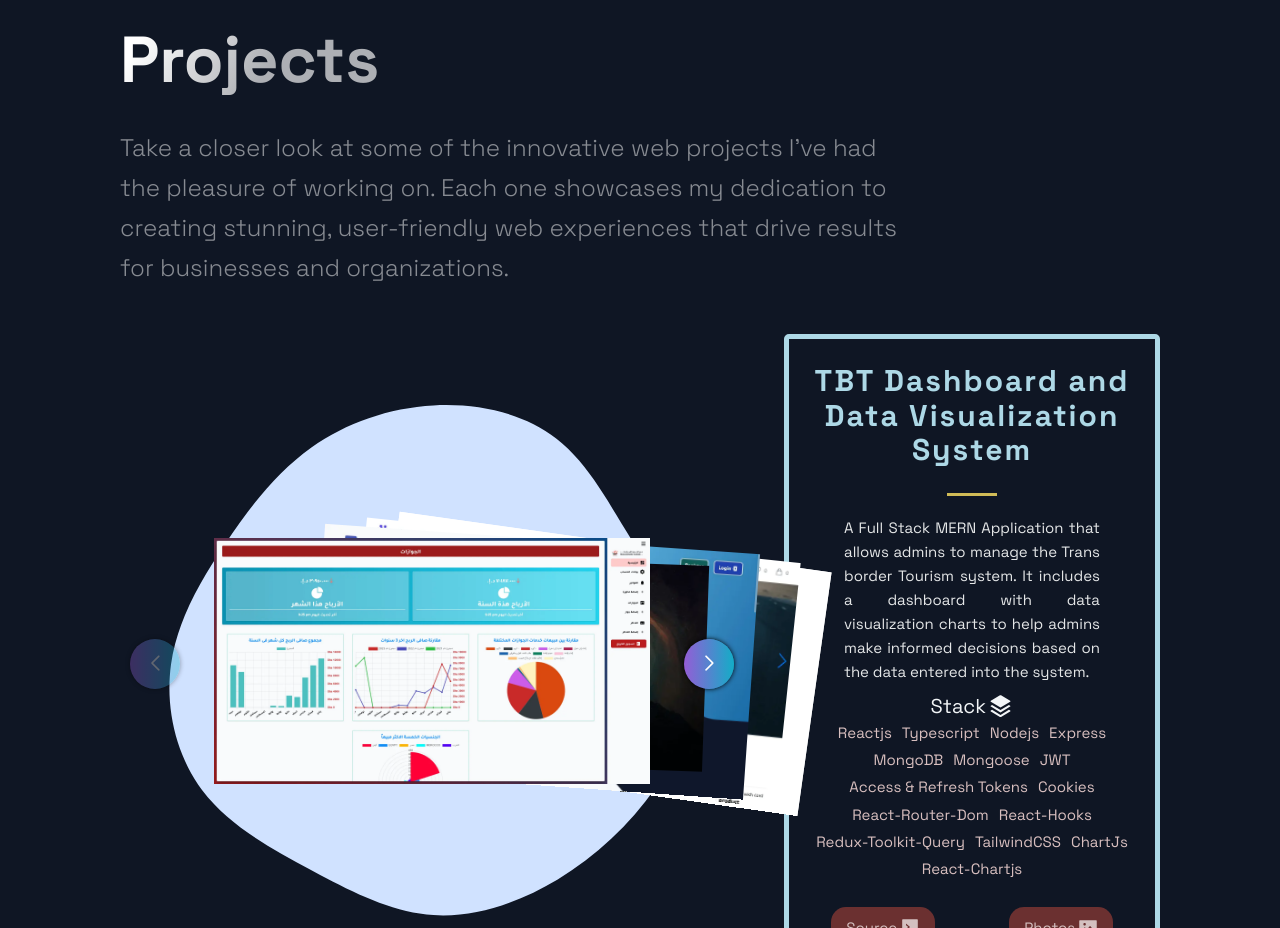
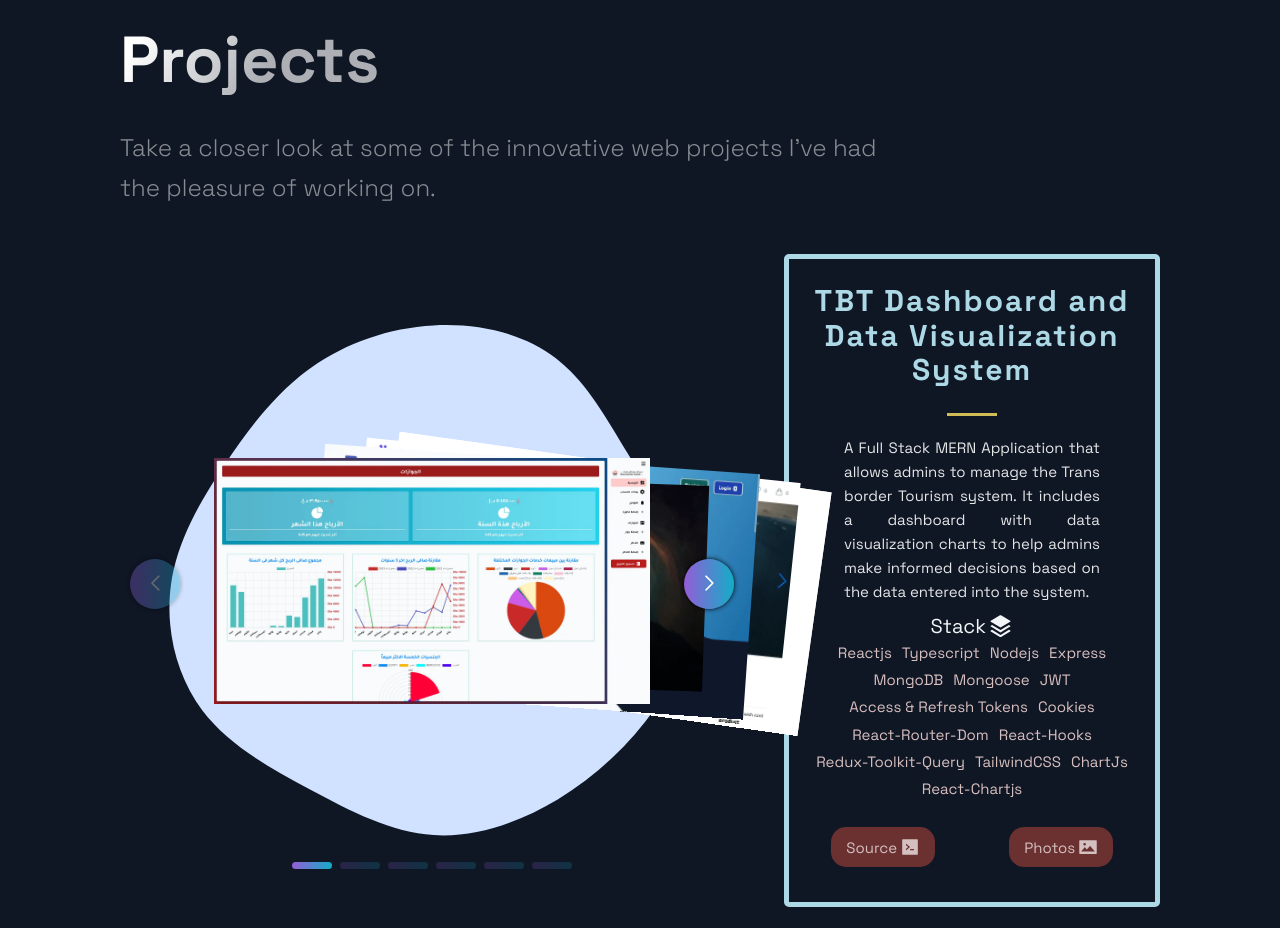
Before and after one commit to mostafakamal22/nextjs-portfolio, a Next.js app: page / in a window 1280 px wide. Shown: the part 900-1828 px from the top of the page. Built offline with nearby package versions, Linux system fonts and the light colour scheme.

Commit message:
remove repeated phrses from project section header

```diff
--- a/src/components/Projects/Projects.tsx
+++ b/src/components/Projects/Projects.tsx
@@ -39,9 +39,7 @@ const Projects = ({ animateProjects, setAnimateProjects }: ProjectsProps) => {
 
       <SectionText>
         Take a closer look at some of the innovative web projects I've had the
-        pleasure of working on. Each one showcases my dedication to creating
-        stunning, user-friendly web experiences that drive results for
-        businesses and organizations.
+        pleasure of working on.
       </SectionText>
 
       <ProjectContainer animateProjects={animateProjects}>
```
